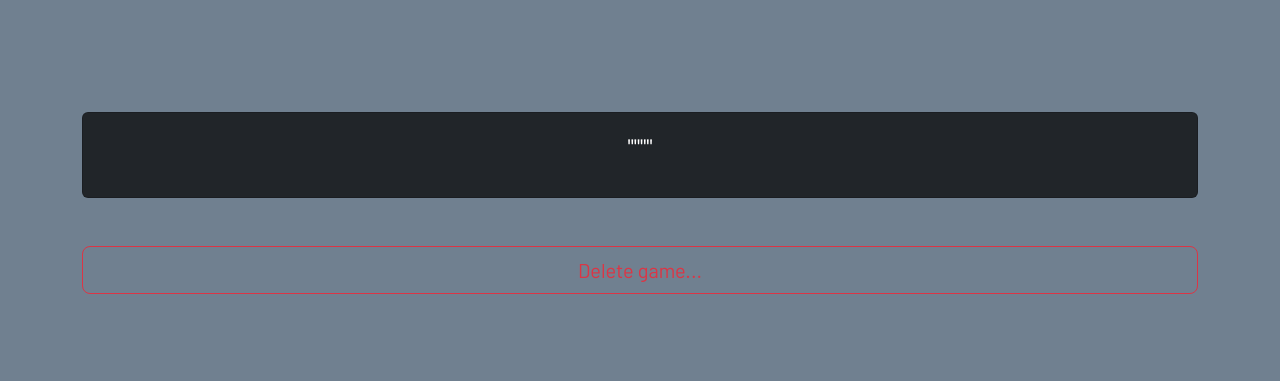
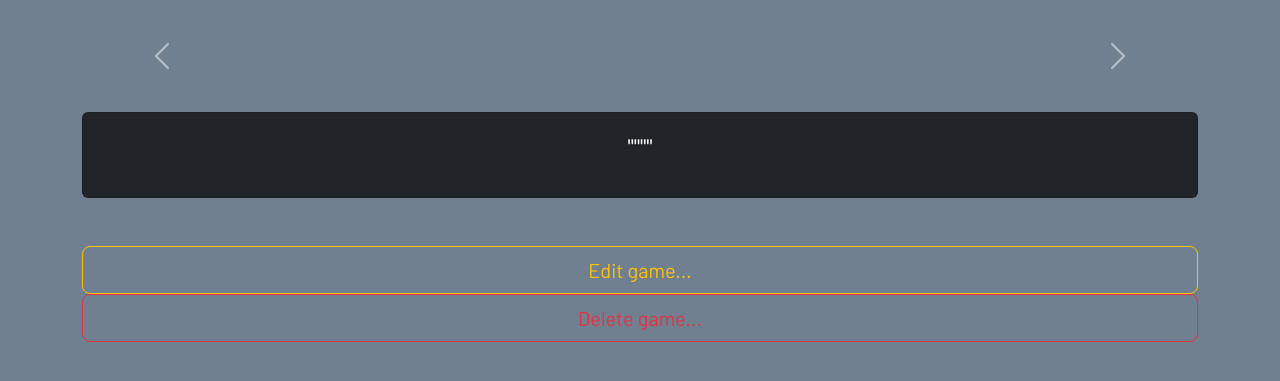
Before and after one commit to steve-cronje/pickle-palace, a FastAPI app: template templates/games/game.html in a window 1280 px wide. Shown: the part 68-449 px from the top of the page. Run offline with FastAPI, Linux system fonts and the light colour scheme; the template is opened without the code that fills it, so the values that code supplies are empty; parts of the project's set-up code (start-up, migrations or seed data) failed here and were passed over.

Commit message:
fixed favourite functionality in games, added edit functionality for games, made screenshots in game view a carousel of all screenshots

```diff
--- a/templates/games/game.html
+++ b/templates/games/game.html
@@ -4,12 +4,40 @@
 
 {% block content %}
 <h4 class="display-2 text-center text-light m-2 mt-4">{{ game.name }}</h4>
+{% if game.favourite %}
+<p class="display-6 text-center text-light text-bg-success m-4">Favourite</p>
+{% endif %}
 <div class="row p-2 mt-5 mb-5">
-    {% for screenshot in game.screenshots[:3] %}
-    <div class="col-4">
-        <img src="{{ screenshot.url }}" class="w-100"/>
+    <div id="carouselExample" class="carousel slide" data-bs-ride="carousel">
+        <div class="carousel-indicators">
+            {% for screenshot in game.screenshots %}
+            {% if loop.first %}
+            <button type="button" data-bs-target="#carouselExample" data-bs-slide-to="{{ loop.index0 }}" class="active" aria-current="true" aria-label="Slide {{ loop.index }}"></button>
+            {% else %}
+            <button type="button" data-bs-target="#carouselExample" data-bs-slide-to="{{ loop.index0 }}" aria-label="Slide {{ loop.index }}"></button>
+            {% endif %}
+            {% endfor %}
+          </div>
+        <div class="carousel-inner">
+            {% for screenshot in game.screenshots %}
+            {% if loop.first %}
+            <div class="carousel-item active" data-bs-interval="4000">
+            {% else %}
+            <div class="carousel-item" data-bs-interval="4000">
+            {% endif %}
+                <img src="{{ screenshot.url }}" class="d-block w-100" alt="...">
+            </div>
+            {% endfor %}
+        </div>
+        <button class="carousel-control-prev" type="button" data-bs-target="#carouselExample" data-bs-slide="prev">
+            <span class="carousel-control-prev-icon" aria-hidden="true"></span>
+            <span class="visually-hidden">Previous</span>
+        </button>
+        <button class="carousel-control-next" type="button" data-bs-target="#carouselExample" data-bs-slide="next">
+            <span class="carousel-control-next-icon" aria-hidden="true"></span>
+            <span class="visually-hidden">Next</span>
+        </button>
     </div>
-    {% endfor %}
 </div>
 <div class="card text-bg-dark text-center mb-3">
     <div class="card-body">
@@ -25,5 +53,6 @@
     {% endif %}
     {% endfor %}
 </p>
+<a href="{{ url_for('edit-game', game_id=game.id) }}" class="btn btn-lg btn-outline-warning w-100">Edit game...</a>
 <a href="{{ url_for('delete-game', game_id=game.id) }}" class="btn btn-lg btn-outline-danger w-100">Delete game...</a>
 {% endblock content %}
--- a/templates/games/list.html
+++ b/templates/games/list.html
@@ -9,7 +9,11 @@
         {% for game in games %}
         <div class="col-4 mb-4">
             <div class="card">
+                {% if game.favourite %}
+                <div class="card-header text-bg-success">
+                {% else %}
                 <div class="card-header">
+                {% endif %}
                     <p class="fs-2 text-center">{{ game.name }}</p>
                 </div>
                 <div class="card-body">
```
Also changed, not shown: db/crud.py (+9 -0 lines), routers/games/controller.py (+28 -4 lines), templates/games/create-form.html (deleted, +0 -22 lines), templates/games/form.html (added, +43 -0 lines).
